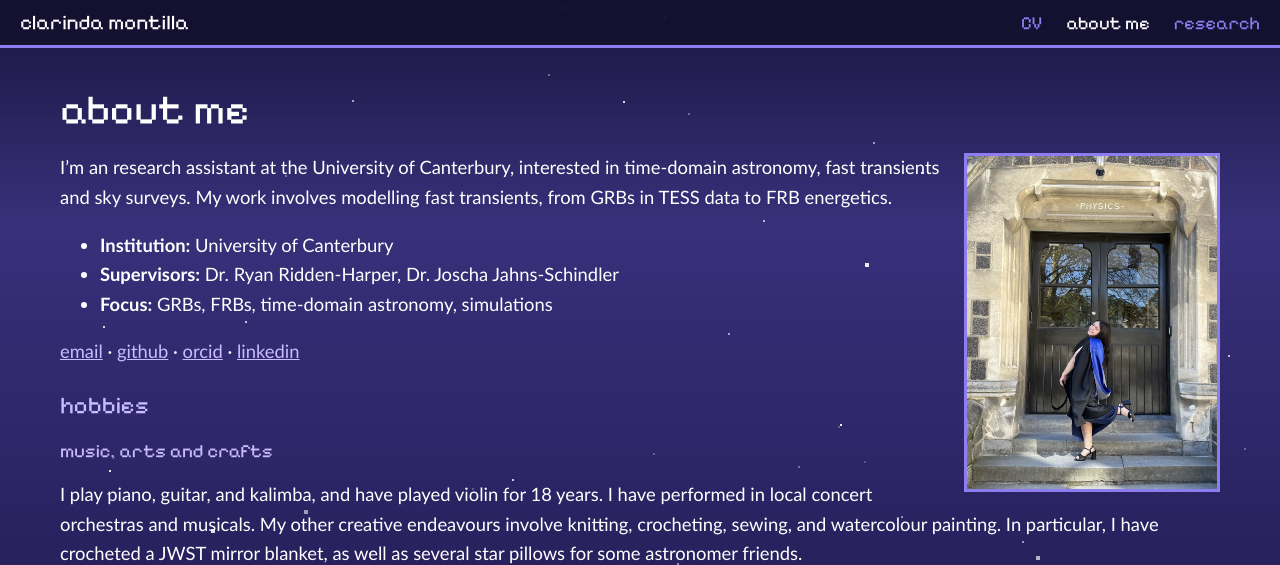
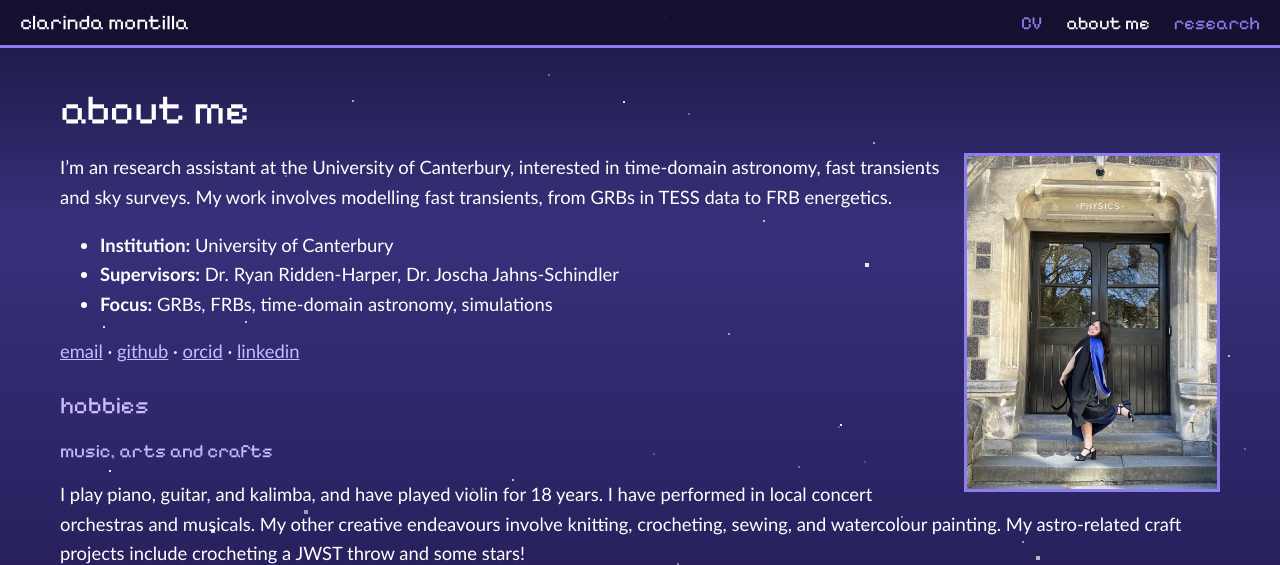
Before and after one commit to crixiii/crixiii.github.io, a Jekyll site: the page built from about.md, in a window 1280 px wide, cut to the strip 0-565 px from the top of the page. Built offline with Jekyll 4.4.1, drawn with Linux system fonts in a browser that asks for light colours.

Commit message:
Revise alt text and hobby details in about.md
Updated image alt text and modified hobby description.

```diff
--- a/about.md
+++ b/about.md
@@ -6,7 +6,7 @@ permalink: /about/
 
 # about me
 
-<img class="pfp" src="{{ '/assets/images/grad.jpg' | relative_url }}" alt="me at graduation">
+<img class="pfp" src="{{ '/assets/images/grad.jpg' | relative_url }}" alt="me at graduation!">
 
 I'm an research assistant at the University of Canterbury, interested in time-domain astronomy, fast transients and sky surveys. My work involves modelling fast transients, from GRBs in TESS data to FRB energetics.
 
@@ -21,7 +21,7 @@ I'm an research assistant at the University of Canterbury, interested in time-do
 
 ### music, arts and crafts
 
-I play piano, guitar, and kalimba, and have played violin for 18 years. I have performed in local concert orchestras and musicals. My other creative endeavours involve knitting, crocheting, sewing, and watercolour painting. In particular, I have crocheted a JWST mirror blanket, as well as several star pillows for some astronomer friends.
+I play piano, guitar, and kalimba, and have played violin for 18 years. I have performed in local concert orchestras and musicals. My other creative endeavours involve knitting, crocheting, sewing, and watercolour painting. My astro-related craft projects include crocheting a JWST throw and some stars!
 <div class="gallery">
     <figure>
     <a href="{{ '/assets/images/Concert_Aug_2020.jpg' | relative_url }}">
```
